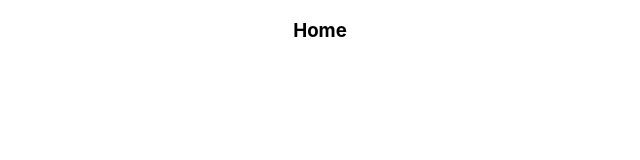
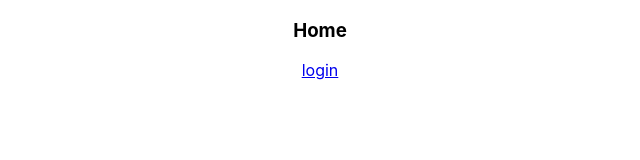
Before and after one commit to Miguelperalta723/chatroom-frontend, a React (Create React App) app: page / in a window 1280 px wide. Shown: the top 160 px of the page, without its empty margins (320-960 px from the left). Built offline with nearby package versions, Linux system fonts and the light colour scheme.

Commit message:
add login link

```diff
--- a/src/components/Home.js
+++ b/src/components/Home.js
@@ -1,9 +1,12 @@
 import React from 'react';
+import {Link} from 'react-router-dom'
+
 
 const Home = () => {
     return(
         <div>
             <h3>Home</h3>
+            <Link to="/login">login</Link>
         </div>
     )
 }
```
